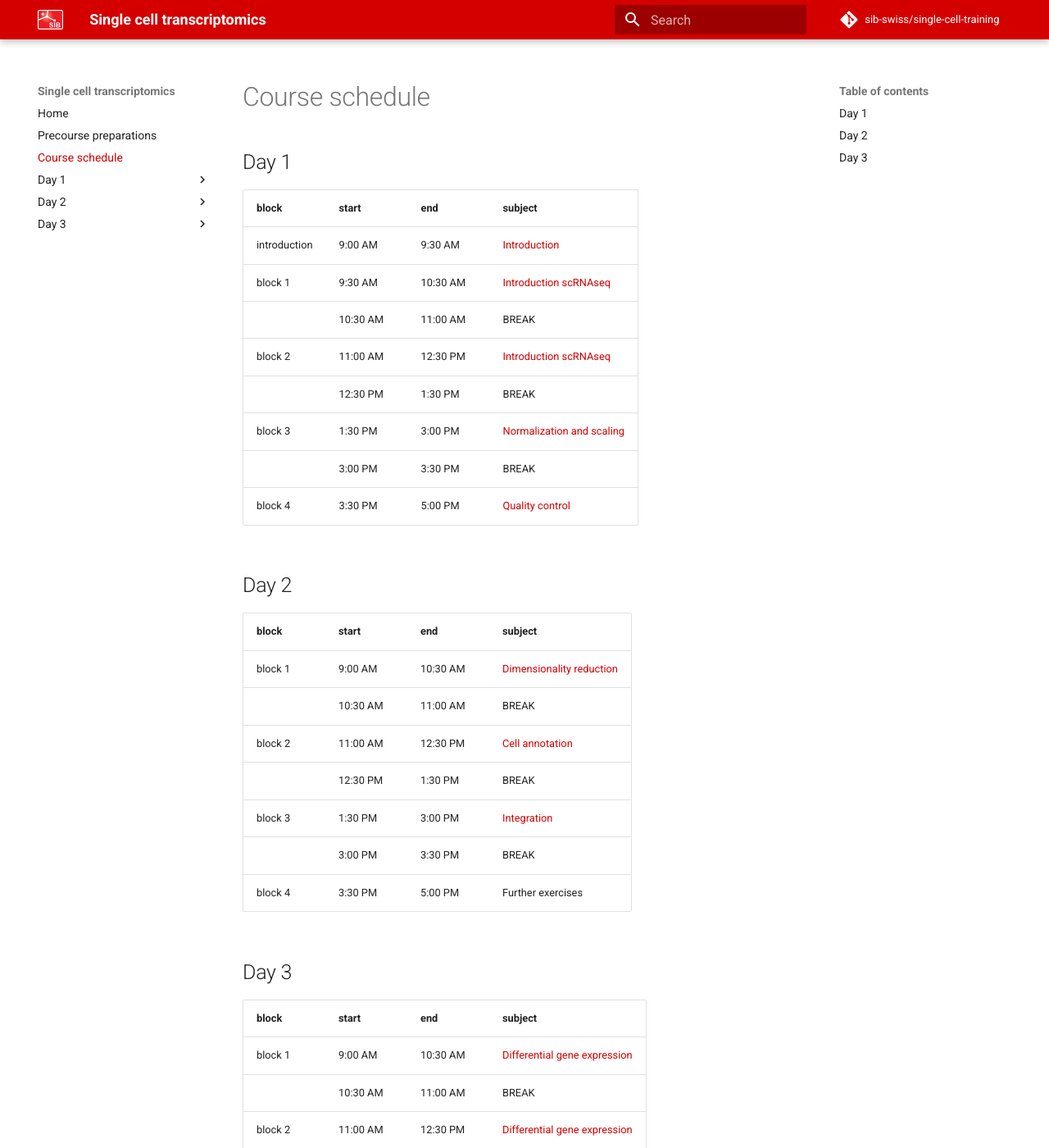
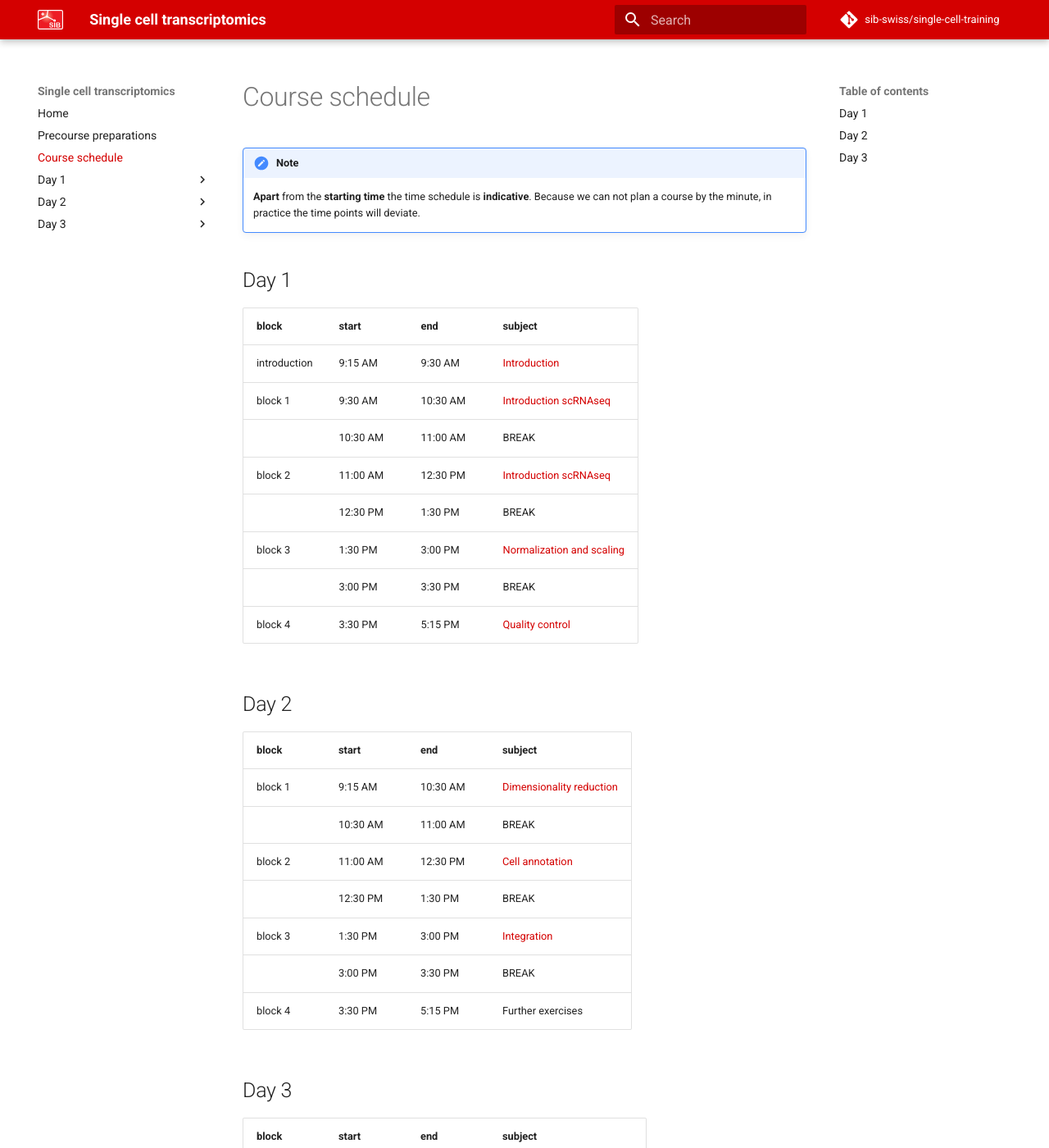
Before and after one commit to sib-swiss/single-cell-training, an MkDocs documentation site: the page built from docs/course_schedule.md, in a window 1280 px wide and 1400 px high. Shown: the whole window at 82% size. Built offline with MkDocs 1.6.1 and Material for MkDocs 9.7.7, drawn with Linux system fonts in a browser that asks for light colours; comment, search, counter and statistics services are not loaded; the version menu is left out; some of the changed text lies outside the part shown.

Commit message:
updated schedule

```diff
--- a/docs/course_schedule.md
+++ b/docs/course_schedule.md
@@ -1,37 +1,40 @@
+
+!!! note
+    **Apart** from the **starting time** the time schedule is **indicative**. Because we can not plan a course by the minute, in practice the time points will deviate.
 
 ## Day 1
 
 | block   	| start    	| end      	| subject                        	|
 |---------	|----------	|----------	|--------------------------------	|
-| introduction 	| 9:00 AM  	| 9:30 AM 	| [Introduction](day1/general_introduction.md) |
+| introduction 	| 9:15 AM  	| 9:30 AM 	| [Introduction](day1/general_introduction.md) |
 | block 1 	| 9:30 AM  	| 10:30 AM 	| [Introduction scRNAseq](day1/introduction_scrnaseq.md) |
 |         	| 10:30 AM 	| 11:00 AM 	| BREAK                          	|
 | block 2 	| 11:00 AM 	| 12:30 PM 	| [Introduction scRNAseq](day1/introduction_scrnaseq.md) 	     |
 |         	| 12:30 PM 	| 1:30 PM  	| BREAK                          	|
 | block 3 	| 1:30 PM  	| 3:00 PM  	| [Normalization and scaling](day1/normalization_scaling.md)              	 |
 |         	| 3:00 PM  	| 3:30 PM  	| BREAK                          	|
-| block 4 	| 3:30 PM  	| 5:00 PM  	| [Quality control](day1/quality_control.md)                 |
+| block 4 	| 3:30 PM  	| 5:15 PM  	| [Quality control](day1/quality_control.md)                 |
 
 ## Day 2
 
 | block   	| start    	| end      	| subject                             	|
 |---------	|----------	|----------	|-------------------------------------	|
-| block 1 	| 9:00 AM  	| 10:30 AM 	| [Dimensionality reduction](day2/dimensionality_reduction.md)	|
+| block 1 	| 9:15 AM  	| 10:30 AM 	| [Dimensionality reduction](day2/dimensionality_reduction.md)	|
 |         	| 10:30 AM 	| 11:00 AM 	| BREAK                               	|
 | block 2 	| 11:00 AM 	| 12:30 PM 	| [Cell annotation](day2/cell_annotation.md)  |
 |         	| 12:30 PM 	| 1:30 PM  	| BREAK                               	|
 | block 3 	| 1:30 PM  	| 3:00 PM  	| [Integration](day2/integration.md)              	|
 |         	| 3:00 PM  	| 3:30 PM  	| BREAK                               	|
-| block 4 	| 3:30 PM  	| 5:00 PM  	| Further exercises	|
+| block 4 	| 3:30 PM  	| 5:15 PM  	| Further exercises	|
 
 ## Day 3
 
 | block   	| start    	| end      	| subject                             	|
 |---------	|----------	|----------	|-------------------------------------	|
-| block 1 	| 9:00 AM  	| 10:30 AM 	| [Differential gene expression](day3/differential_gene_expression.md)	|
+| block 1 	| 9:15 AM  	| 10:30 AM 	| [Differential gene expression](day3/differential_gene_expression.md)	|
 |         	| 10:30 AM 	| 11:00 AM 	| BREAK                               	|
 | block 2 	| 11:00 AM 	| 12:30 PM 	| [Differential gene expression](day3/differential_gene_expression.md)            	|
 |         	| 12:30 PM 	| 1:30 PM  	| BREAK                               	|
 | block 3 	| 1:30 PM  	| 3:00 PM  	| [Enrichment analysis](day3/enrichment_analysis.md)  |
 |         	| 3:00 PM  	| 3:30 PM  	| BREAK                               	|
-| block 4 	| 3:30 PM  	| 5:00 PM  	| [Trajectory analysis](day3/trajectory_analysis.md) 	|
+| block 4 	| 3:30 PM  	| 5:15 PM  	| [Trajectory analysis](day3/trajectory_analysis.md) 	|
```
